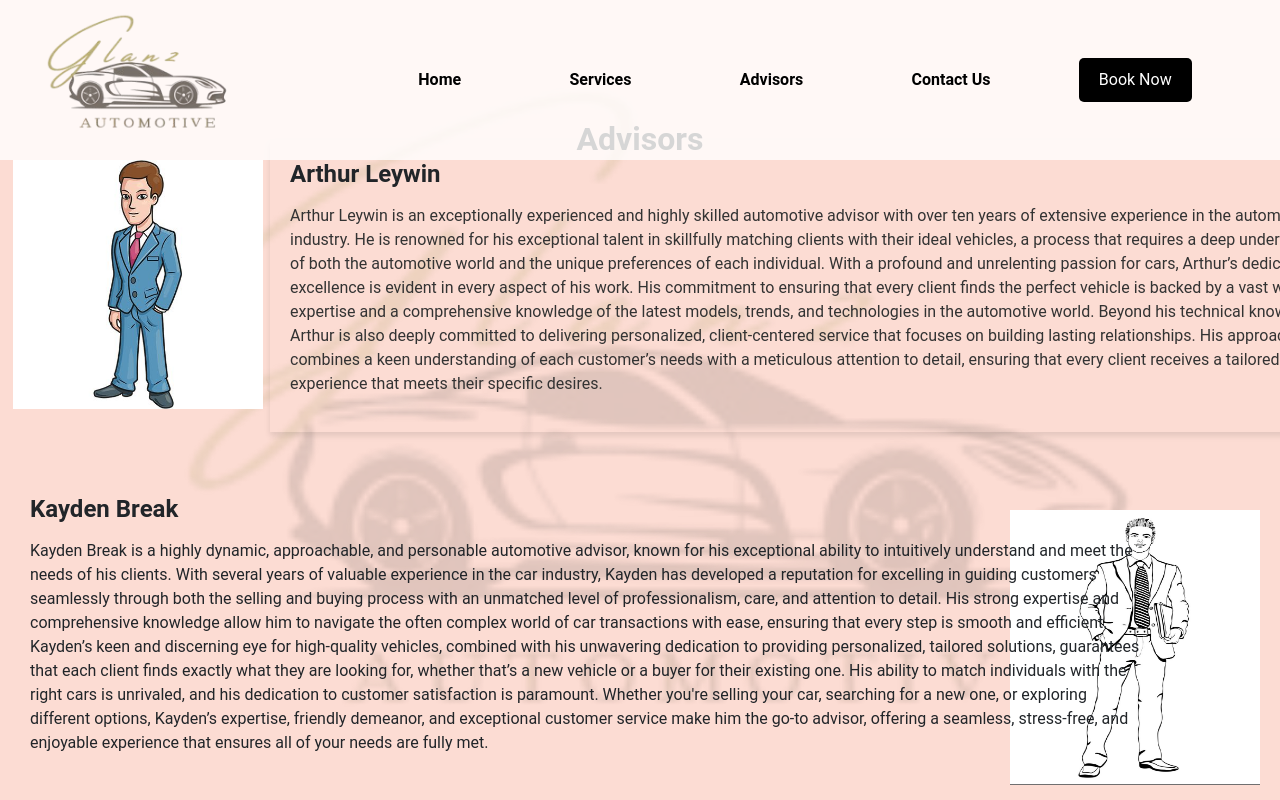
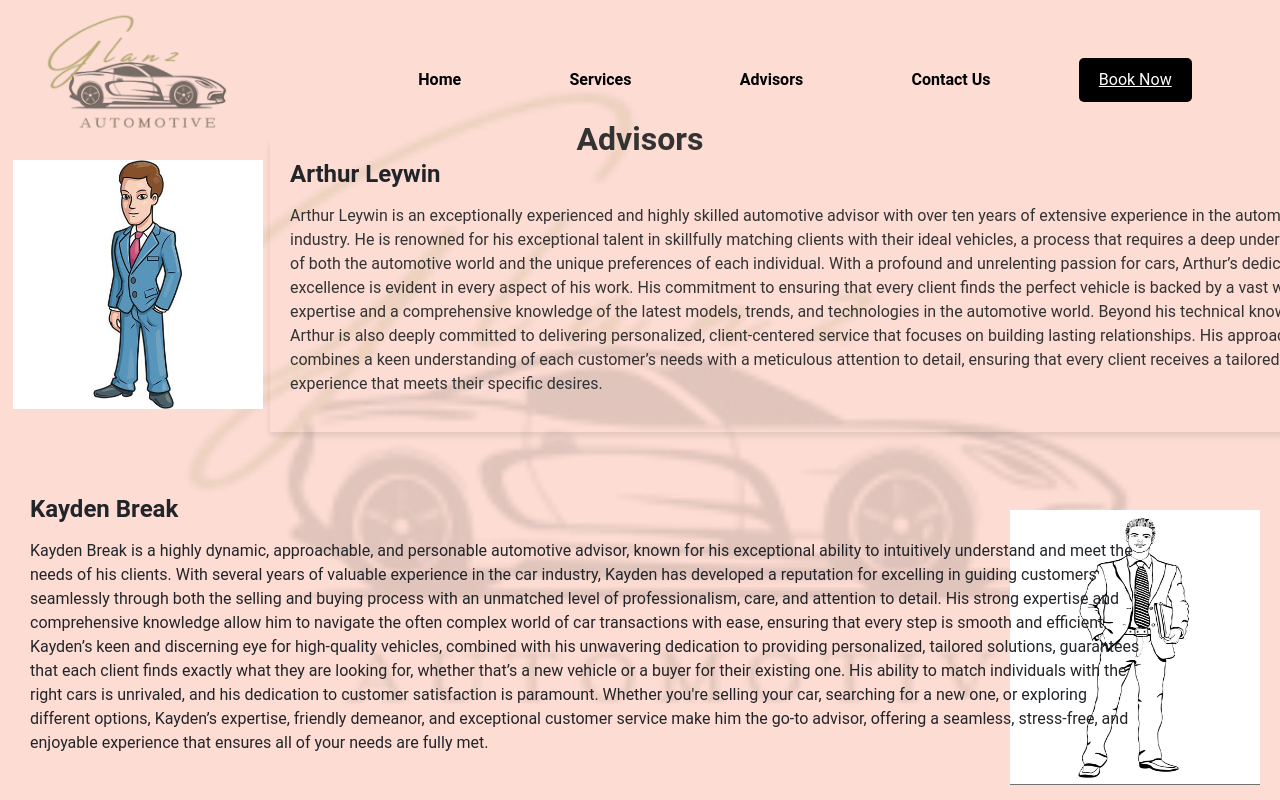
Before and after one commit to Daniel04245/Glanz-Automotives, a plain HTML site: page advisors.html in a window 1280 px wide. Shown: the top 800 px of the page. Drawn offline with Linux system fonts and the light colour scheme.

Commit message:
Update advisors.css

```diff
--- a/advisors.css
+++ b/advisors.css
@@ -1,18 +1,17 @@
-/* General Styling */
 body {
     font-family: 'Roboto', sans-serif;
     background-color: rgba(248, 141, 112, 0.3);
     background-size: cover;
     background-position: center;
     background-attachment: fixed;
-    min-height: 100vh;
+    height: 100vh;
     margin: 0;
     display: flex;
     flex-direction: column;
+    align-items: center;
     position: relative;
 }
 
-/* Background Image */
 body::before {
     content: '';
     position: absolute;
@@ -28,9 +27,8 @@ body::before {
     z-index: -1;
 }
 
-/* Top Bar */
 .top-bar {
-    position: fixed;
+    position: absolute;
     top: 0;
     left: 0;
     right: 0;
@@ -38,11 +36,9 @@ body::before {
     justify-content: space-between;
     align-items: center;
     padding: 20px;
-    z-index: 10;
-    background-color: rgba(255, 255, 255, 0.8);
+    z-index: 1;
 }
 
-/* Logo */
 .logo {
     width: 230px;
     height: 120px;
@@ -50,12 +46,10 @@ body::before {
     top: -8px;
 }
 
-/* Navigation Buttons */
 .nav-buttons {
     display: flex;
     justify-content: space-evenly;
     width: 75%;
-    align-items: center;
 }
 
 .nav-button {
@@ -73,7 +67,6 @@ body::before {
     border-radius: 5px;
 }
 
-/* Book Now Button */
 .btn-book-now {
     background-color: black;
     color: white;
@@ -84,12 +77,12 @@ body::before {
     cursor: pointer;
     border-radius: 5px;
     transition: background-color 0.3s;
-    text-decoration: none;
 }
 
 .btn-book-now:hover {
     background-color: #333;
 }
+
 /* Advisor info section */
 .advisor-info {
     display: flex;
```
